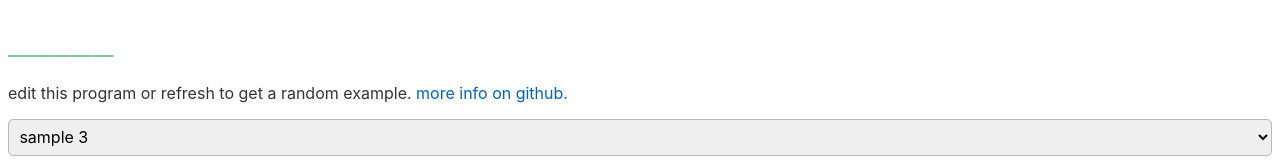
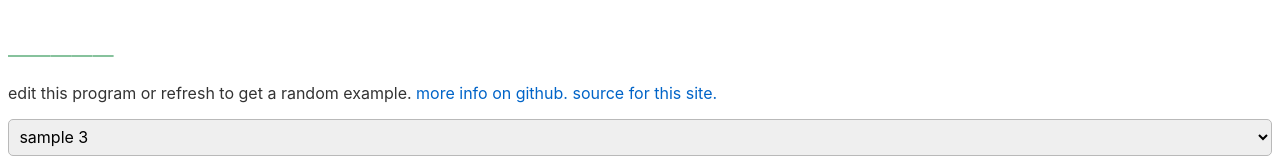
Before and after one commit to gatlin/precursor-site, a Svelte app: page / in a window 1280 px wide. Shown: the top 162 px of the page. Built offline with nearby package versions, Linux system fonts and the light colour scheme; a web font is replaced by a local one.

Commit message:
adding link to site source code in site

```diff
--- a/src/App.svelte
+++ b/src/App.svelte
@@ -57,6 +57,9 @@ edit this program or refresh to get a random example.
   <a target="_blank" href="//github.com/gatlin/precursor-ts">
     more info on github.
   </a>
+  <a target="_blank" href="//github.com/gatlin/precursor-site">
+    source for this site.
+  </a>
 </p>
 <select bind:value={which} on:blur={handle_select}>
   {#each sample_programs as p}
```
